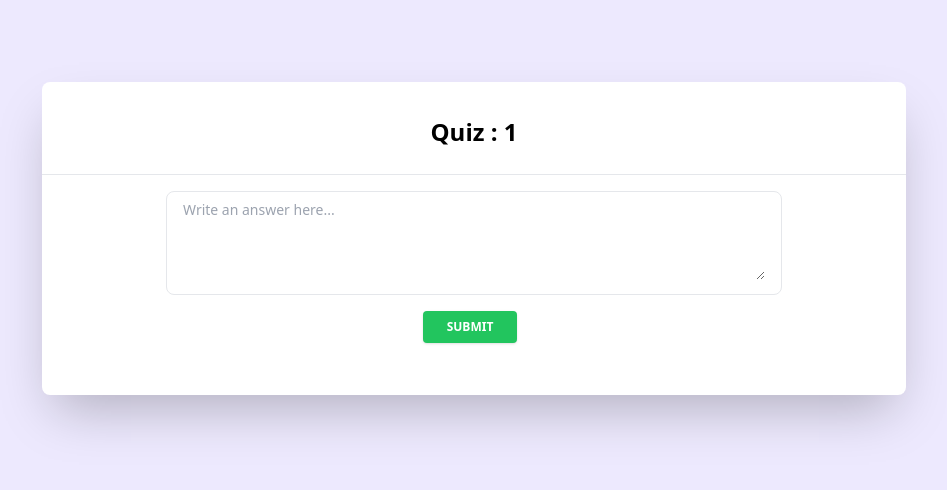
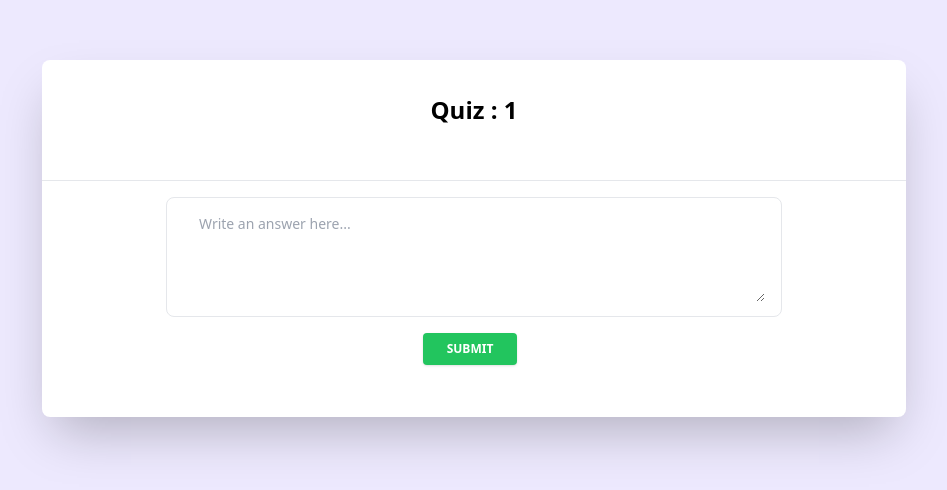
Before and after one commit to AldsDeveloper/Angular17, an Angular app: page /exams/1 in a window 1280 px wide. Shown: the part 162-652 px from the top of the page, without its empty margins (166-1113 px from the left). Built offline with nearby package versions, Linux system fonts and the light colour scheme; no server answers.

Commit message:
initial commit

```diff
--- a/src/app/view/exams/exams.component.html
+++ b/src/app/view/exams/exams.component.html
@@ -3,15 +3,15 @@
     <div class="py-8 bg-white rounded-lg shadow-2xl">
       <div class="px-4 text-center">
         <p class="mb-3 text-2xl font-semibold leading-normal text-blueGray-700">Quiz : {{ currentQuestionIndex + 1 }}</p>
-        <p class="mb-3 text-1xl text-blueGray-700">{{ questions[currentQuestionIndex].question }}</p>
+        <p class="px-4 py-2 mb-3 text-1xl text-blueGray-700">{{ questions[currentQuestionIndex].question }}</p>
       </div>
       <div class="mt-6 border-t border-blueGray-200">
         <div class="flex flex-wrap justify-center py-4">
           <div class="w-full px-4 lg:w-9/12">
             <p *ngIf="!questions[currentQuestionIndex].answer.trim() && (isSubmitted || currentQuestionIndex === unansweredIndex)" class="mb-2 ml-2 text-left text-red-500 text text-1xl">*Necessary to answer this question.</p>
-            <div class="w-full px-4 mb-4 border border-gray-200 rounded-lg">
-              <div class="py-2 bg-white rounded-t-lg">
-                <textarea id="answer-{{currentQuestionIndex}}" name="answer-{{currentQuestionIndex}}" [(ngModel)]="questions[currentQuestionIndex].answer" [ngModelOptions]="{standalone: true}" rows="4" class="w-full px-0 text-sm text-gray-900 bg-white border-0 focus:ring-0 dark:text-white dark:placeholder-gray-400" placeholder="Write an answer here..." required></textarea>
+            <div class="w-full px-4 mb-4 border border-gray-200 rounded-lg ">
+              <div class="py-2 rounded-t-lg">
+                <textarea id="answer-{{currentQuestionIndex}}" name="answer-{{currentQuestionIndex}}" [(ngModel)]="questions[currentQuestionIndex].answer" [ngModelOptions]="{standalone: true}" rows="4" class="w-full px-4 py-2 text-sm text-gray-900 bg-white border-0 focus:ring-0" placeholder="Write an answer here..." required></textarea>
               </div>
             </div>
             <div class="flex justify-center space-x-2">
```
